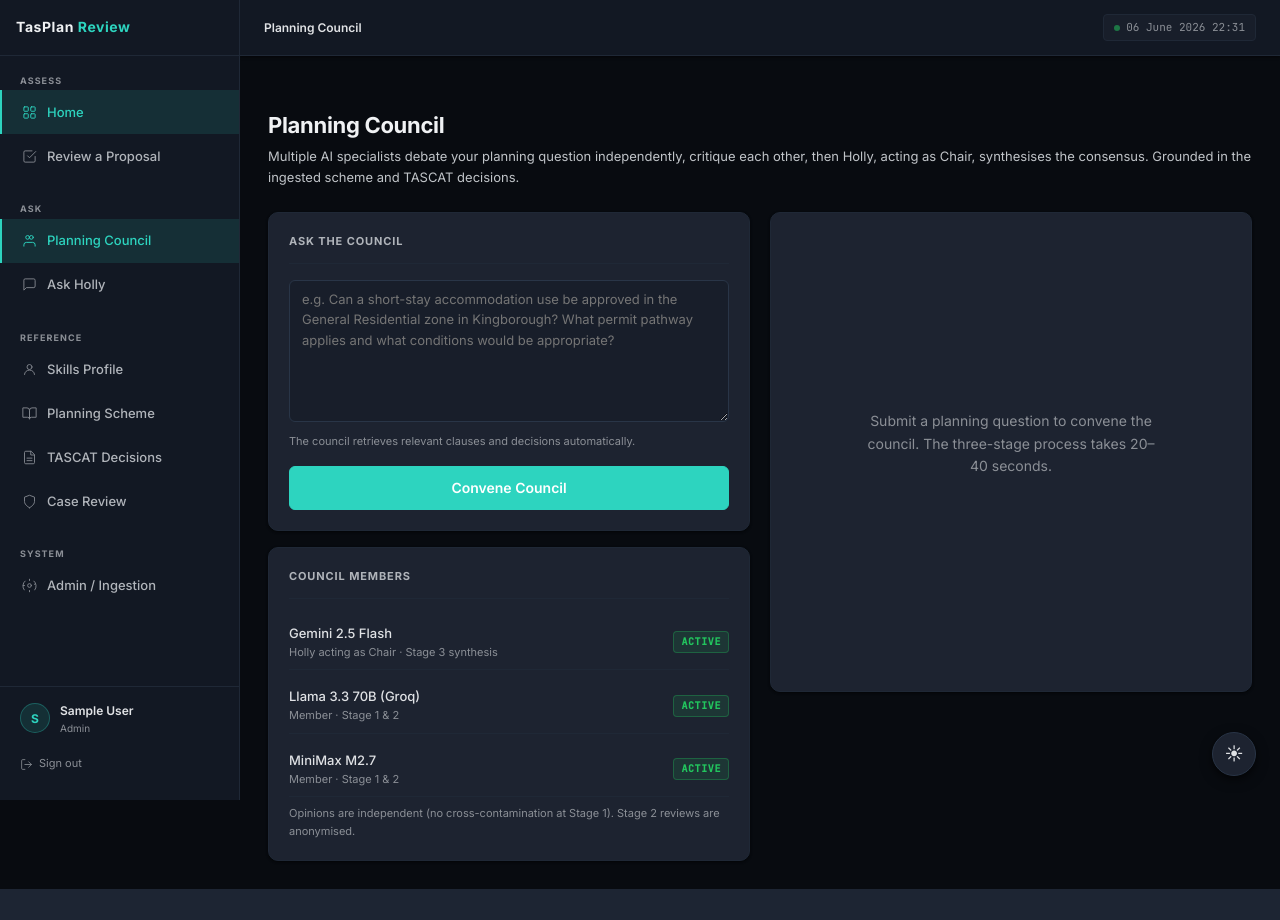
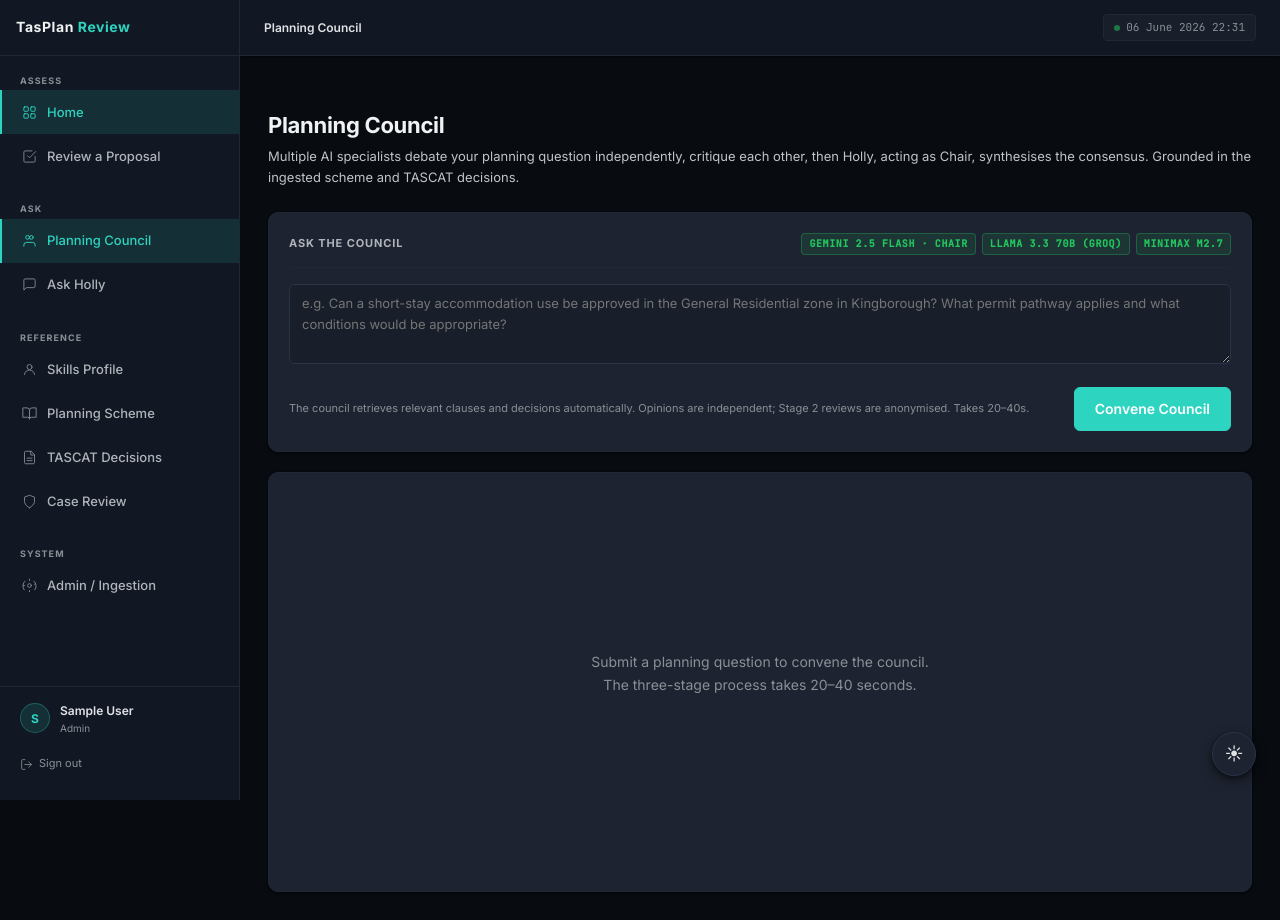
Before and after one commit to dermot2701/aus-town-planner, a Flask app: page /council in a window 1280 px wide. Before the commit the page ends 889 px from the top, so only its background shows below. Run offline with Flask 3, Linux system fonts and the light colour scheme; the visitor is signed in with stand-in values (Sample User, id 1).

Commit message:
Redesign council layout (input on top, full-width answers); fix MiniMax host
Layout: move the question box to a full-width bar across the top with
member chips, and give the 3-stage output the full page width so
answers are no longer truncated in a half-width column; enlarge output
boxes and raise token ceilings. MiniMax: call the account's real host
api.minimax.io (not api.minimaxi.chat, a separate empty wallet that
1008'd regardless of model) with MINIMAX_API_KEY — the host OpenClaw
uses. Reverts the OpenRouter routing.

```diff
--- a/main.py
+++ b/main.py
@@ -155,10 +155,6 @@ def inject_globals():
 GEMINI_API_KEY = os.environ.get("GEMINI_API_KEY")
 GROQ_API_KEY = os.environ.get("GROQ_API_KEY")
 MINIMAX_API_KEY = os.environ.get("MINIMAX_API_KEY")
-# The MiniMax council member is routed through OpenRouter: MiniMax's native API
-# bills only against a pay-as-you-go credit balance (which the Plus plan doesn't
-# fund), whereas OpenRouter bills separately and is the path that already works.
-OPENROUTER_API_KEY = os.environ.get("OPENROUTER_API_KEY")
 
 _COUNCIL_MODELS = {
     "gemini":  {"label": "Gemini 2.5 Flash",     "chairman": True},
@@ -189,7 +185,7 @@ def _council_active_members():
         active["gemini"] = _COUNCIL_MODELS["gemini"]
     if GROQ_API_KEY:
         active["groq"] = _COUNCIL_MODELS["groq"]
-    if OPENROUTER_API_KEY:
+    if MINIMAX_API_KEY:
         active["minimax"] = _COUNCIL_MODELS["minimax"]
     return active
 
@@ -228,7 +224,7 @@ def _council_query_gemini(prompt: str) -> str:
     )
     data = _http_post_json(url, {
         "contents": [{"parts": [{"text": prompt}]}],
-        "generationConfig": {"maxOutputTokens": 1024, "temperature": 0.7},
+        "generationConfig": {"maxOutputTokens": 2048, "temperature": 0.7},
     }, {})
     return data["candidates"][0]["content"]["parts"][0]["text"]
 
@@ -237,30 +233,35 @@ def _council_query_groq(prompt: str) -> str:
     data = _http_post_json("https://api.groq.com/openai/v1/chat/completions", {
         "model": "llama-3.3-70b-versatile",
         "messages": [{"role": "user", "content": prompt}],
-        "max_tokens": 1024,
+        "max_tokens": 1536,
         "temperature": 0.7,
     }, {"Authorization": f"Bearer {GROQ_API_KEY}"})
     return data["choices"][0]["message"]["content"]
 
 
 def _council_query_minimax(prompt: str) -> str:
-    # MiniMax M2.7 via OpenRouter (OpenAI-compatible). Native MiniMax billing draws
-    # on a pay-as-you-go credit balance the Plus plan doesn't fund (1008); the
-    # OpenRouter gateway bills separately and is the path that already works.
-    data = _http_post_json("https://openrouter.ai/api/v1/chat/completions", {
-        "model": "minimax/minimax-m2.7",
+    # MiniMax M2.7 via MiniMax's own API on **api.minimax.io** — the host the
+    # account's subscription/quota lives on (and the one OpenClaw uses). The
+    # earlier api.minimaxi.chat host billed a separate, empty wallet and 1008'd
+    # regardless of model. OpenAI-compatible chatcompletion_v2 schema.
+    data = _http_post_json("https://api.minimax.io/v1/text/chatcompletion_v2", {
+        "model": "MiniMax-M2.7",
         "messages": [{"role": "user", "content": prompt}],
-        "max_tokens": 1024,
+        "max_tokens": 1536,
         "temperature": 0.7,
-    }, {"Authorization": f"Bearer {OPENROUTER_API_KEY}",
-        "X-Title": "TasPlan Review"})
+    }, {"Authorization": f"Bearer {MINIMAX_API_KEY}"})
     if data.get("choices"):
         return data["choices"][0]["message"]["content"]
-    # OpenRouter reports upstream/billing problems in an "error" object.
-    err = data.get("error") or {}
-    if err:
-        raise RuntimeError(f"OpenRouter {err.get('code')}: {err.get('message')}")
-    raise ValueError(f"Unexpected OpenRouter response: {list(data.keys())}")
+    # Empty choices = API-level rejection; base_resp.status_code is the real signal
+    # (1004=auth, 1008=insufficient balance, 1002=rate limit, 1027=content risk).
+    base = data.get("base_resp") or {}
+    flags = {k: data[k] for k in ("input_sensitive", "output_sensitive",
+                                  "input_sensitive_type", "output_sensitive_type")
+             if data.get(k)}
+    raise RuntimeError(
+        f"MiniMax returned no choices — status_code={base.get('status_code')} "
+        f"status_msg={base.get('status_msg') or '(blank)'!r}"
+        + (f" moderation={flags}" if flags else ""))
 
 
 def _council_query(model_key: str, prompt: str) -> str:
@@ -884,7 +885,7 @@ def council():
     active = _council_active_members()
     return render_template("council.html", models=active, has_quorum=len(active) >= 2,
                            gemini=bool(GEMINI_API_KEY), groq=bool(GROQ_API_KEY),
-                           minimax=bool(OPENROUTER_API_KEY))
+                           minimax=bool(MINIMAX_API_KEY))
 
 
 @app.route("/council/stream")
--- a/templates/council.html
+++ b/templates/council.html
@@ -13,53 +13,44 @@
   Council requires at least 2 models. Add API keys via Secret Manager:
   <code>GEMINI_API_KEY</code>{% if gemini %} ✓{% endif %},
   <code>GROQ_API_KEY</code>{% if groq %} ✓{% endif %},
-  <code>OPENROUTER_API_KEY</code>{% if minimax %} ✓{% endif %} (MiniMax M2.7).
+  <code>MINIMAX_API_KEY</code>{% if minimax %} ✓{% endif %} (MiniMax M2.7).
 </div>
 {% endif %}
 
-<div class="grid-2" style="align-items:start;gap:20px">
-
-  <!-- ── Sidebar: input + model status ───────────────────────── -->
-  <div style="display:flex;flex-direction:column;gap:16px">
-    <div class="app-card app-card-padded">
-      <div class="app-card-header"><div class="app-section-title">Ask the Council</div></div>
+<!-- ── Input: full width across the top ──────────────────────── -->
+<div class="app-card app-card-padded" style="margin-bottom:20px">
+  <div class="app-card-header" style="display:flex;align-items:center;justify-content:space-between;flex-wrap:wrap;gap:10px">
+    <div class="app-section-title">Ask the Council</div>
+    <div style="display:flex;gap:6px;flex-wrap:wrap;align-items:center">
+      {% for key, m in models.items() %}
+      <span class="app-badge success"
+        title="{{ 'Holly acting as Chair · Stage 3 synthesis' if m.chairman else 'Member · Stage 1 & 2' }}">
+        {{ m.label }}{% if m.chairman %} · Chair{% endif %}
+      </span>
+      {% endfor %}
+    </div>
+  </div>
   <div class="form-group">
-        <textarea class="app-textarea" id="queryInput" rows="6"
+    <textarea class="app-textarea" id="queryInput" rows="3"
       placeholder="e.g. Can a short-stay accommodation use be approved in the General Residential zone in Kingborough? What permit pathway applies and what conditions would be appropriate?"></textarea>
-        <div class="form-hint">The council retrieves relevant clauses and decisions automatically.</div>
   </div>
-      <button id="submitBtn" class="app-btn primary lg w-full" style="justify-content:center"
+  <div style="display:flex;align-items:center;justify-content:space-between;gap:12px;flex-wrap:wrap">
+    <div class="form-hint" style="margin:0">
+      The council retrieves relevant clauses and decisions automatically. Opinions are independent;
+      Stage 2 reviews are anonymised. Takes 20–40s.
+    </div>
+    <button id="submitBtn" class="app-btn primary lg" style="white-space:nowrap"
       onclick="submitQuery()" {% if not has_quorum %}disabled{% endif %}>
       Convene Council
     </button>
   </div>
-
-    <div class="app-card app-card-padded">
-      <div class="app-card-header"><div class="app-section-title">Council Members</div></div>
-      <div style="display:flex;flex-direction:column;gap:8px">
-        {% for key, m in models.items() %}
-        <div style="display:flex;align-items:center;justify-content:space-between;padding:8px 0;border-bottom:1px solid var(--border-subtle)">
-          <div>
-            <div style="font-size:13px;color:var(--text-primary);font-weight:500">{{ m.label }}</div>
-            <div style="font-size:11px;color:var(--text-faint)">{{ 'Holly acting as Chair · Stage 3 synthesis' if m.chairman else 'Member · Stage 1 & 2' }}</div>
-          </div>
-          <span class="app-badge success">active</span>
-        </div>
-        {% endfor %}
-      </div>
-      <div style="font-size:11px;color:var(--text-faint);margin-top:8px">
-        Opinions are independent (no cross-contamination at Stage 1). Stage 2 reviews are anonymised.
-      </div>
-    </div>
 </div>
 
-  <!-- ── Main: 3-stage output ────────────────────────────────── -->
-  <div class="app-card app-card-padded" id="councilMain" style="min-height:480px;display:flex;align-items:center;justify-content:center">
-    <p class="text-faint" style="text-align:center;max-width:300px">
+<!-- ── Output: full width below ──────────────────────────────── -->
+<div class="app-card app-card-padded" id="councilMain" style="min-height:420px;display:flex;align-items:center;justify-content:center">
+  <p class="text-faint" style="text-align:center;max-width:340px">
     Submit a planning question to convene the council. The three-stage process takes 20–40 seconds.
   </p>
-  </div>
-
 </div>
 {% endblock %}
 
@@ -74,9 +65,9 @@
   .stage-tab { padding:5px 12px; background:transparent; border:none; color:var(--text-faint); cursor:pointer; font-size:12px; font-weight:500; border-bottom:2px solid transparent; transition:all .15s }
   .stage-tab:hover { color:var(--text-primary) }
   .stage-tab.active { color:var(--accent); border-bottom-color:var(--accent) }
-  .stage-body { background:var(--bg); border:1px solid var(--border-subtle); border-radius:var(--radius-md); padding:12px; font-size:13px; color:var(--text-secondary); line-height:1.7; white-space:pre-wrap; max-height:380px; overflow-y:auto; word-break:break-word }
+  .stage-body { background:var(--bg); border:1px solid var(--border-subtle); border-radius:var(--radius-md); padding:16px; font-size:13.5px; color:var(--text-secondary); line-height:1.75; white-space:pre-wrap; max-height:70vh; overflow-y:auto; word-break:break-word }
   .stage-loading { font-size:13px; color:var(--text-faint); font-style:italic; text-align:center; padding:24px 0 }
-  .council-final { background:var(--bg); border:1px solid var(--accent); border-radius:var(--radius-md); padding:14px; font-size:13px; color:var(--text-secondary); line-height:1.7; white-space:pre-wrap; max-height:480px; overflow-y:auto }
+  .council-final { background:var(--bg); border:1px solid var(--accent); border-radius:var(--radius-md); padding:18px; font-size:14px; color:var(--text-secondary); line-height:1.8; white-space:pre-wrap; max-height:80vh; overflow-y:auto }
 </style>
 
 <script>
```
Also changed, not shown: docs/ARCHITECTURE.md (+1 -1 lines), docs/COUNCIL.md (+15 -20 lines). Lines whose indentation alone changed are shown as unchanged.
